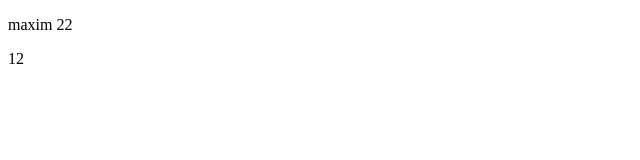
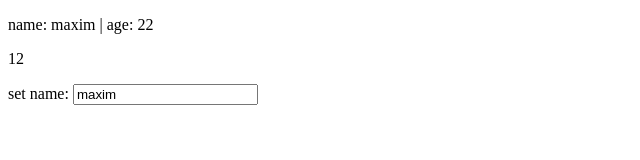
Before and after one commit to Maxim-HSP/mini-OVM, a website: page src/index.html in a window 1280 px wide. Shown: the whole page, without its empty margins (0-640 px from the left). Drawn offline with Linux system fonts and the light colour scheme.

Commit message:
feat: 添加节点编译方法

```diff
--- a/src/OVM.js
+++ b/src/OVM.js
@@ -67,30 +67,10 @@ var OVM = /** @class */ (function () {
                 // 元素节点则递归
                 if (child.nodeType === 1) {
                     replace(child);
+                    _this.compileNode(child);
                 }
                 else if (reg.test(child.textContent)) {
-                    // [magic code] 利用循环产生的作用域，闭包原始的textContent（即包含{{}}的模版节点）
-                    var template_1 = child.textContent;
-                    // 文本节点替换方法
-                    var update_1 = function (newVal) {
-                        // String.replace方法第一个参数如果是正则，则当第二个参数为回调函数时，可以被多次匹配（即多次调用）
-                        // 这个回调函数的参数：match指被匹配到的整个子串，key则为正则当中括号匹配的字符串（如果有多个括号，则递增回调参数）
-                        child.textContent = template_1.replace(reg, function (match, key) {
-                            // 触发getter前，先通过Subject.watcher缓存观察者（因为不能在getter传参）
-                            // [magic code] 将函数本身作为值传递到watcher，递归调用，实现template闭包
-                            if (!newVal)
-                                Subject.newWatcher = { update: update_1, key: key };
-                            // 取出值，同时触发相应state的getter以添加观察者（Subject.newWatcher），兼容state.a.b等深层属性
-                            var val = key.trim().split('.').reduce(function (prev, next) { return (prev[next]); }, _this.state);
-                            console.log(match, val, newVal);
-                            // 清除缓存
-                            Subject.newWatcher = null;
-                            // 返回值替换
-                            return val;
-                        });
-                    };
-                    // 初始化替换，没有newVal
-                    update_1();
+                    _this.compileText(child, reg);
                 }
             });
         };
@@ -105,6 +85,58 @@ var OVM = /** @class */ (function () {
         replace(fregment);
         // 处理完成后再将文档碎片放入实际Dom节点中
         rootEl.appendChild(fregment);
+    };
+    // 文本节点编译方法
+    OVM.prototype.compileText = function (node, reg) {
+        var _this = this;
+        // [magic code] 利用循环产生的作用域，闭包原始的textContent（即包含{{}}的模版节点）
+        var template = node.textContent;
+        var update = function (newVal) {
+            // String.replace方法第一个参数如果是正则，则当第二个参数为回调函数时，可以被多次匹配（即多次调用）
+            // 这个回调函数的参数：match指被匹配到的整个子串，key则为正则当中括号匹配的字符串（如果有多个括号，则递增回调参数）
+            // 不过这种方法的缺陷是不能够再使用newVal去替换值，因为如果是多个{{}}在同一元素内排列，则会将所有{{}}内的值都换为newValue
+            node.textContent = template.replace(reg, function (match, key) {
+                // 触发getter前，先通过Subject.watcher缓存观察者（因为不能在getter传参）
+                // [magic code] 将函数本身作为值传递到watcher，递归调用，实现template闭包
+                if (!newVal)
+                    Subject.newWatcher = { update: update, key: key };
+                // 取出值，同时触发相应state的getter以添加观察者（Subject.newWatcher），兼容state.a.b等深层属性
+                var val = key.trim().split('.').reduce(function (prev, next) { return (prev[next]); }, _this.state);
+                // console.log(match, val, newVal)
+                // 清除缓存
+                Subject.newWatcher = null;
+                // 返回值替换
+                return val;
+            });
+        };
+        update(); // 初始化替换（无newVal）
+    };
+    // 依据属性的节点编译方法
+    OVM.prototype.compileNode = function (node) {
+        var _this = this;
+        Array.from(node.attributes).forEach(function (attr) {
+            var name = attr.name, value = attr.value;
+            if (name.includes('@')) {
+                // 事件属性
+                node.addEventListener(name.replace('@', ''), _this[value].bind(_this));
+            }
+            else if (name.includes(':')) {
+                // 普通属性
+                var realAttr_1 = name.replace(':', '');
+                // 缓存观察者
+                Subject.newWatcher = {
+                    key: String(attr),
+                    update: function (newVal) {
+                        node[realAttr_1] = newVal;
+                    }
+                };
+                // 触发getter，添加观察者
+                var realVal = value.trim().split('.').reduce(function (prev, next) { return (prev[next]); }, _this.state);
+                Subject.newWatcher = null;
+                // 值替换
+                node[realAttr_1] = realVal;
+            }
+        });
     };
     return OVM;
 }());
--- a/src/index.html
+++ b/src/index.html
@@ -11,10 +11,11 @@
 
 <body>
   <div id="app">
-    <p>{{ userA.name }} {{ userA.age }} </p>
+    <p>name: {{ userA.name }} | age: {{ userA.age }} </p>
     <p>{{ methods }}</p>
+    set name:
+    <input type="text" @input="handleChange" :value="userA.name">
   </div>
-  <div id="test"></div>
   <script>
     let App = new OVM({
       el: '#app',
@@ -35,7 +36,11 @@
           console.log(this.state.userA.name)
         },
         test() {
-          this.sayState()
+          this.state.methods = '787878'
+        },
+        handleChange(e) {
+          // console.log(this)
+          this.state.userA.name = e.target.value
         }
       }
     })
```
Also changed, not shown: src/OVM.ts (+56 -22 lines).
